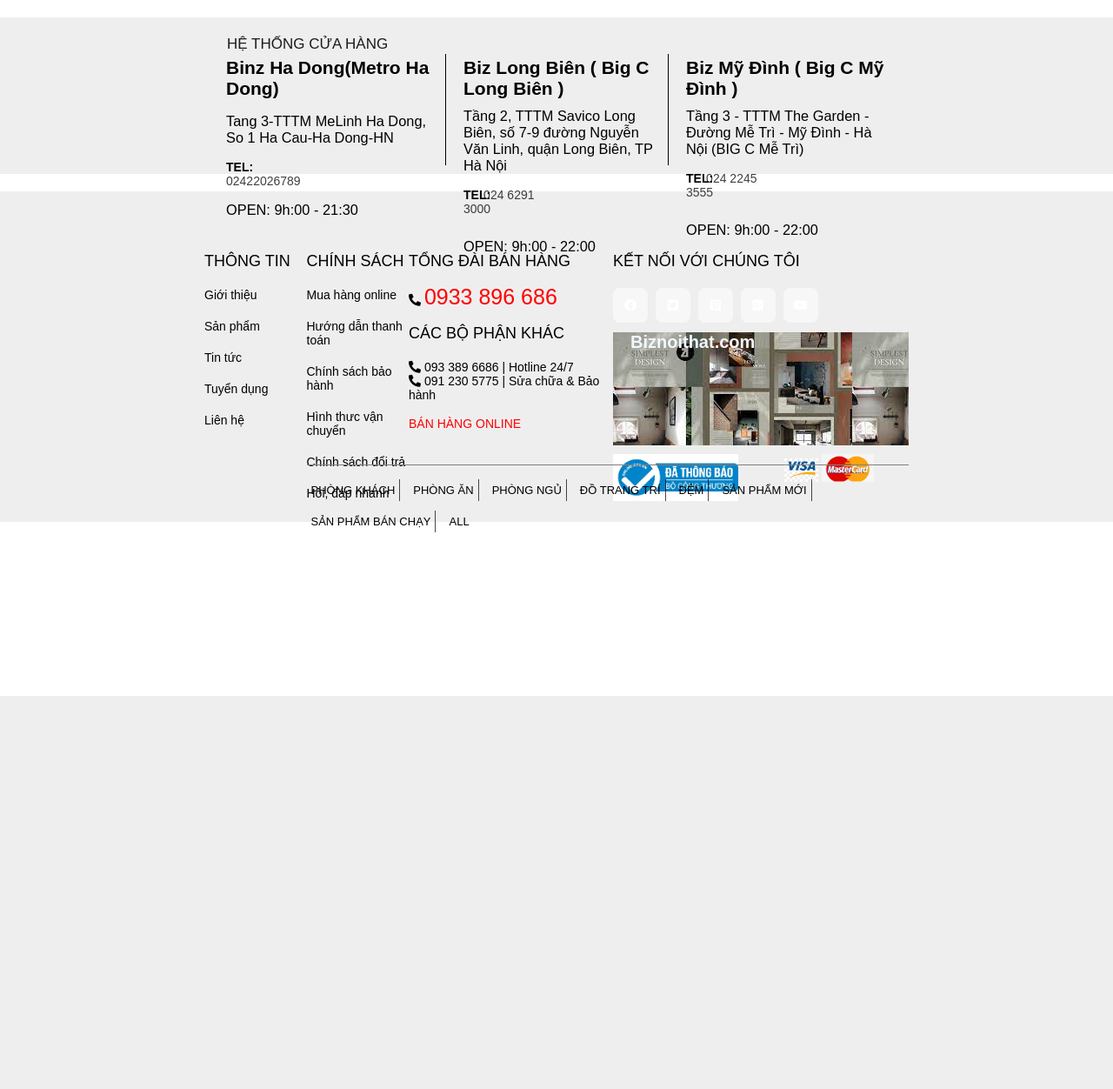
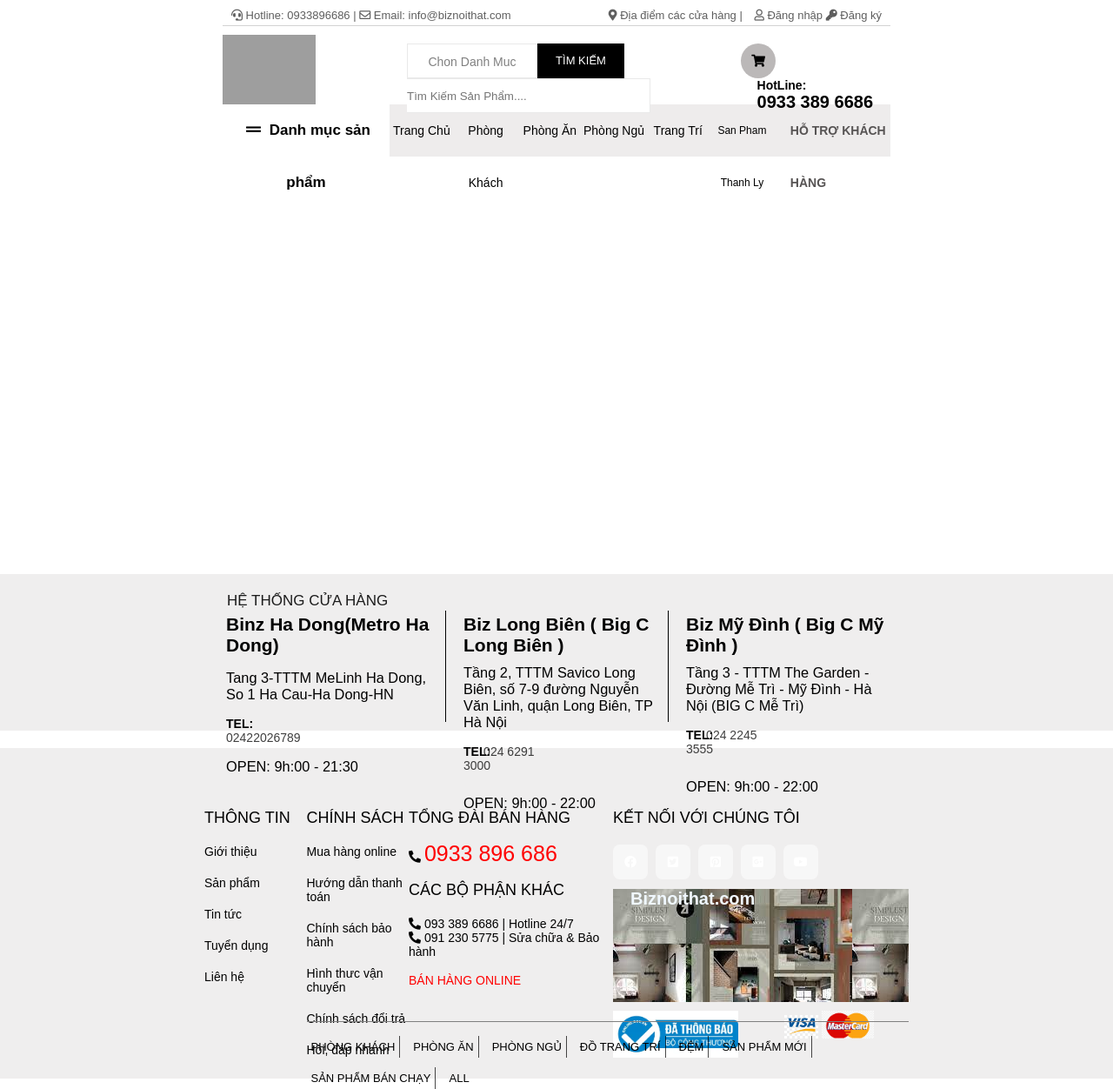
Before and after one commit to ngocbao1512/php2104, a PHP site: page / in a window 1280 px wide. Shown: the whole page at 87% size. Before the commit the page ends 800 px from the top, so only its background shows below. Run offline with PHP 8.4, Linux system fonts and the light colour scheme; grey boxes are pictures that could not be loaded.

Commit message:
addition header

```diff
--- a/bt_buoi_4/index.html
+++ b/bt_buoi_4/index.html
@@ -8,10 +8,165 @@
     <title>Binz</title>
     <link rel="stylesheet" href="style.css">
     <link rel="stylesheet" type="text/css" href="https://cdnjs.cloudflare.com/ajax/libs/font-awesome/5.15.3/css/all.min.css">
+    <link rel="stylesheet" href="style_header.css">
 </head>
 
 <body>
-    <div class="container">
+    <!-- ================================================================================================================ -->
+    <!-- ============================================== HEADER ========================================================== -->
+    <!-- ================================================================================================================ -->
+    <div class="header">
+        <div class="top_header">
+            <div class="left">
+                <i class="fas fa-headset"></i> Hotline: 0933896686 |
+                <i class="far fa-envelope"></i> Email: info@biznoithat.com
+            </div>
+            <div class="right">
+                <i class="fas fa-map-marker-alt"></i>
+                <a href="https://biznoithat.com/he-thong-chi-nhanh">Địa điểm các cửa hàng | </a>
+                <i class="far fa-user"></i> Đăng nhập <i class="fas fa-key"></i> Đăng ký
+            </div>
+        </div>
+        <!-- mid_header -->
+        <div class="mid_header">
+            <section>
+                <!-- logo biz noi that -->
+                <img src="https://bizweb.dktcdn.net/100/139/088/themes/743117/assets/logo.png?1621569731677" alt="BIZ_NOI_THAT">
+            </section>
+            <section>
+                <div class="dropdown_menu">
+                     Chon Danh Muc
+                    <ul class="cdm">
+                        <!-- khuc nay e luoi bo the a qua  -->
+                        <li>Gioi Thieu</li>
+                        <li>San Pham</li>
+                        <li>Tin Tuc</li>
+                        <li>Tuyen Dung</li>
+                        <li>Lien He</li>
+                        <li>danh muc test</li>
+                        <li>1</li>
+                        <li>2</li>
+                        <li>3</li>
+                        <li>4</li>
+                        <li>5</li>
+                        <li>6</li>
+                        <li>7</li>
+                    </ul>
+                </div>
+                <div class="search">
+                    <input type="text" placeholder="Tìm Kiếm Sản Phẩm....">
+                </div>
+                <div class="button_timkiem">
+                    <button>Tìm Kiếm</button>
+                </div>
+            </section>
+            <section>
+                <i class="fas fa-shopping-cart"></i>
+                <h10>
+                    <b>HotLine:</b><br>
+                    <h11>0933 389 6686</h11>
+                </h10>
+            </section>
+        </div>
+        <!-- bottom_header -->
+
+                           <!-- section:nth-child(1) -->
+        <div class="bottom_header">
+            <section>
+                <i class="fas fa-grip-lines"></i>
+                 Danh mục sản phẩm
+                <a href="#">    Xem Them </a>
+            </section>
+                           <!-- section:nth-child(2) -->
+            <section class="navbar">
+             <ul>
+                 <li>
+                    Trang Chủ
+                    <ul class="tc">
+                        <li>Gioi Thieu</li>
+                        <li>San Pham </li>
+                        <li>Tin Tuc</li>
+                        <li>Tuyen Dung</li>
+                        <li>Lien He</li>
+                     </ul>
+                 </li>
+                 <li>
+                    Phòng Khách
+
+                    <ul>
+                        <li>
+                            <a href="#">SoFa</a>
+
+                        </li>
+                        <li>
+                            <a href="#">Ke Tivi</a>
+                        </li>
+                        <li>
+                            <a href="#">Ban Tra</a>
+                        </li>
+                        <li>
+                            <a href="#">Tu Trang Tri</a>
+                        </li>
+                        <li>
+                            <a href="#">San Pham Dang Sale</a>
+                        </li>
+                        <li>
+                            <a href="#">sofa da italy</a>
+                        </li>
+                        <li><a href="#">San go tu nhien </a></li>
+                    </ul>
+
+                 </li>
+                 <li>
+                    Phòng Ăn
+
+                    <ul>
+                        <li>
+                           Ban An
+                       </li>
+                       <li>
+                           Tu, Ke Trang Tri
+                       </li>
+                       <li>
+                           San Pham Dang Sale
+                       </li>
+                       <li>
+                           Ban Ghe Nha Hang
+                       </li>
+                    </ul>
+
+                 </li>
+                 <li>
+                    Phòng Ngủ
+                    <ul>
+                        <li>bo phong ngu go oc cho</li>
+                        <li>bo phong ngu ranger</li>
+                        <li>giuong ngu</li>
+                        <li>tu Tab dau giuong</li>
+                        <li>tu quan ao</li>
+                        <li>Ban Hoc Ban Lam Viec</li>
+                        <li>Dem</li>
+                        <li>san pham dang sale</li>
+                    </ul>
+                 </li>
+                 <li>
+                    Trang Trí
+                 </li>
+                 <li>
+                    San Pham Thanh Ly
+                 </li>
+             </ul>
+            </section>
+            <!-- section:nth-child(3) -->
+            <section>
+                <a href="#">HỖ TRỢ KHÁCH HÀNG</a>
+            </section>
+        </div>
+    </div>
+    <!-- ================================================================================================================ -->
+    <!-- ============================================== FOOTER ========================================================== -->
+    <!-- ================================================================================================================ -->
+    <div class="footer">
         <div class="row">
             <section>HỆ THỐNG CỬA HÀNG </section>
             <section>
@@ -83,7 +238,8 @@
                     <a href="https://www.facebook.com/" style="color: aliceblue;">Biznoithat.com</a>
                 </div>
                 <div class="bct">
-                    <a href="http://online.gov.vn/Home/WebDetails/31827"><img style="width: 144px " src="img/bct.jpg" alt="bct"></a>
+                    <a href="http://online.gov.vn/Home/WebDetails/31827"><img style="width: 144px " src="img/bct.jpg"
+                            alt="bct"></a>
                 </div>
                 <div class="tt">
                     <img src="img/visa.png" alt="visa" width="39px">
--- /dev/null
+++ b/bt_buoi_4/style_header.css
@@ -0,0 +1,298 @@
+.header{
+    max-height: 20vh;
+    margin-top: 0px;
+    margin-bottom: 500px;
+}
+.top_header,.mid_header,.bottom_header{
+    width: 60vw;
+    margin-left: 20%;
+    margin-right: 20%;
+}
+/*==================top_header============ */
+.top_header{
+    height: 30px;
+    padding: 10px;
+    border-bottom: 0.5px solid lightgrey;
+    color: rgba(44, 44, 44, 0.76);
+    font-size: 13px;
+
+}
+.top_header .left{
+    float: left;
+}
+.top_header .right{
+    float: right;
+}
+.top_header .right a{
+    font-size: 13px;
+    color: rgba(44,44,44,0.76);
+    text-decoration: none;
+    margin-right: 10px;
+}
+/* ======================================================= */
+/* ====================== MID_HEADER ==================== */
+/* ===================================================== */
+.mid_header{
+    height: 90px;
+    display: grid;
+    grid-template-columns: 1fr 2fr 1fr;
+}
+.mid_header section:nth-child(1){
+    grid-column: 1/2;
+    color: white;
+    font-size: 20px;
+    font-weight: 600;
+    height: 80px;
+}
+.mid_header section:nth-child(1) img{
+    height: 80px;
+    margin-top: 10px;
+}
+/* ------------ */
+.mid_header section:nth-child(2){
+    grid-column: 2/3;
+    padding: 20px 20px;
+}
+.mid_header section:nth-child(2) .dropdown_menu{
+    width: 150px;
+    height: 40px;
+    background-color: white;
+    margin-right: 0;
+    border: 0.2px solid rgba(218, 218, 218, 0.596);
+    text-align: center;
+    line-height: 40px;
+    color: grey;
+    float: left;
+}
+.search input{
+    width: 280px;
+    height: 40px;
+    margin-left: 0;
+    border-radius: 0;
+    border: 0.2px solid rgba(218, 218, 218, 0.596);
+    border-left: none;
+    color: rgba(172, 169, 169, 0.514);
+    float: left;
+}
+.search input:active{
+    background: none;
+    background-color: none;
+}
+.button_timkiem button{
+    margin-left: 0px;
+    height: 40px;
+    width: 100px;
+    color: white;
+    background-color: black;
+    font-size: small;
+    margin-left: 0;
+    border: none;
+    text-align: center;
+    line-height: 40px;
+    text-transform: uppercase;
+    font-family: Arial, Helvetica, sans-serif;
+    font-weight: 400;
+}
+.mid_header section:nth-child(2) .dropdown_menu ul{
+    display: none;
+}
+.mid_header section:nth-child(2) .dropdown_menu:hover .cdm,
+.mid_header section:nth-child(2) .dropdown_menu:active .cdm,
+.mid_header section:nth-child(2) .dropdown_menu:focus .cdm {
+    display: block;
+    background-color: rgb(184, 185, 185);
+    border: 0.4px solid grey;
+    border-radius: 5px;
+}
+.mid_header section:nth-child(2) .dropdown_menu ul li{
+    list-style: none;
+    font-size: medium;
+    font-weight: 100;
+    display: block;
+}
+.mid_header section:nth-child(2) .dropdown_menu ul li:hover{
+    cursor: pointer;
+    filter: brightness(20%);
+    color: white;
+    transform: scale(1.1,1);
+}
+/* ----------------- */
+.mid_header section:nth-child(3){
+    grid-column: 3/4;
+    padding: 20px;
+}
+.mid_header section:nth-child(3) i{
+    height: 40px;
+    width: 40px;
+    border-radius: 50%;
+    background-color: rgb(187, 184, 184);
+    float: left;
+    text-align: center;
+    line-height: 40px;
+}
+.mid_header section:nth-child(3) h10{
+    float: right;
+    font-weight: 400;
+}
+h11{
+    font-size: 20px;
+    font-weight: bold;
+}
+/* ======================================================= */
+/* ====================== BOTTOM_HEADER ==================== */
+/* ===================================================== */
+
+/* section:nth-child(1) */
+.bottom_header {
+    max-height: 60px;
+    background-color: rgb(238, 236, 236);
+    margin-bottom: 100px;
+    display: grid;
+    grid-template-columns: 1fr 2.4fr 0.6fr;
+}
+.bottom_header section:nth-child(1) {
+    grid-column: 1/2;
+    height: 60px;
+    width:100%;
+    background-color: white;
+    text-align: center;
+    line-height: 60px;
+    font-weight: 800;
+    font-size: 17px;
+    cursor: pointer;
+}
+.bottom_header section:nth-child(1) i{
+    margin: 5px;
+}
+.bottom_header section:nth-child(1) a{
+    display: none;
+}
+.bottom_header section:nth-child(1):active a,
+.bottom_header section:nth-child(1):focus a,
+.bottom_header section:nth-child(1):hover a {
+    display: block;
+    background-color: rgb(255, 255, 255);
+    border: 0.5px solid white;
+    color: black;
+    text-decoration: none;
+    font-size: 15px;
+    text-align: center;
+    height: 50px;
+    line-height: 50px;
+    border-radius: 3px;
+}
+/* ====================================================== */
+                  /* section:nth-child(2) */
+/* ==================================================== */
+.bottom_header section:nth-child(2){
+    grid-column: 2/3;
+    height: 60px;
+}
+.bottom_header section:nth-child(2) ul{
+    grid-column: 1/7;
+    height: 60px;
+    display: grid;
+    grid-template-columns: repeat(6,16%);
+}
+.bottom_header section:nth-child(2) ul li{
+    list-style: none;
+    line-height: 60px;
+    text-align: center;
+    cursor: pointer;
+}
+.bottom_header section:nth-child(2) ul li:nth-child(1){
+    grid-column: 1/2;
+}
+.bottom_header section:nth-child(2) ul li:nth-child(2){
+    grid-column: 2/3;
+}
+.bottom_header section:nth-child(2) ul li:nth-child(3){
+    grid-column: 3/4;
+}
+.bottom_header section:nth-child(2) ul li:nth-child(4){
+    grid-column: 4/5;
+}
+.bottom_header section:nth-child(2) ul li:nth-child(5){
+    grid-column: 5/6;
+}
+.bottom_header section:nth-child(2) ul li:nth-child(6){
+    grid-column: 6/7;
+    font-size: 12px;
+    margin-left: 0;
+    font-weight: 400;
+}
+/*  trang chu */
+.bottom_header section:nth-child(2) ul li:nth-child(1) ul{
+    display: none;
+}
+.bottom_header section:nth-child(2) ul li:nth-child(1):hover ul{
+    display: block;
+    background-color: white;
+    width: 200px;
+    margin-left: 0;
+    border: 0.3px solid grey;
+}
+.bottom_header section:nth-child(2) ul li:nth-child(1) ul li{
+    text-align: left;
+    padding-left: 10px;
+}
+.bottom_header section:nth-child(2) ul li:nth-child(1) ul li ul li,
+.bottom_header section:nth-child(2) ul li:nth-child(1) ul li a,
+.bottom_header section:nth-child(2) ul li:nth-child(1) ul li ul{
+    display: none;
+}
+/* phong khach */
+.bottom_header section:nth-child(2) ul li:nth-child(2) ul{
+    display: none;
+}
+.bottom_header section:nth-child(2) ul li:nth-child(2):hover ul{
+    display: block;
+    background-color: white;
+    width: 200px;
+    margin-left: 0;
+    border: 0.3px solid grey;
+}
+.bottom_header section:nth-child(2) ul li:nth-child(2) ul li a{
+    color: black;
+    text-align: left;
+    padding-left: 10px;
+    text-decoration: none;
+}
+/*  phong an  */
+/*  phong ngu */
+.bottom_header section:nth-child(2) ul li:nth-child(3) ul,
+.bottom_header section:nth-child(2) ul li:nth-child(4) ul{
+    display: none;
+}
+.bottom_header section:nth-child(2) ul li:nth-child(3):hover ul,
+.bottom_header section:nth-child(2) ul li:nth-child(4):hover ul{
+    display: block;
+    background-color: white;
+    width: 200px;
+    margin-left: 0;
+    border: 0.3px solid grey;
+}
+
+
+
+
+
+
+
+/* ================================================= */
+                  /* section:nth-child(3) */
+.bottom_header section:nth-child(3){
+    grid-columns:3/4;
+}
+.bottom_header section:nth-child(3) a{
+    font-weight: 900;
+    color: #575454;
+    text-decoration: none;
+    text-align: center;
+    line-height: 60px;
+}
+.bottom_header section:nth-child(3) a:hover,
+.bottom_header section:nth-child(3) a:active{
+    border-bottom: 0.3px solid rgb(0, 0, 0);
+    color: black;
+}
```
Also changed, not shown: bt_buoi_4/style.css (+9 -0 lines), bt_buoi_2/index.html (line endings or trailing spaces), 1 other file.
